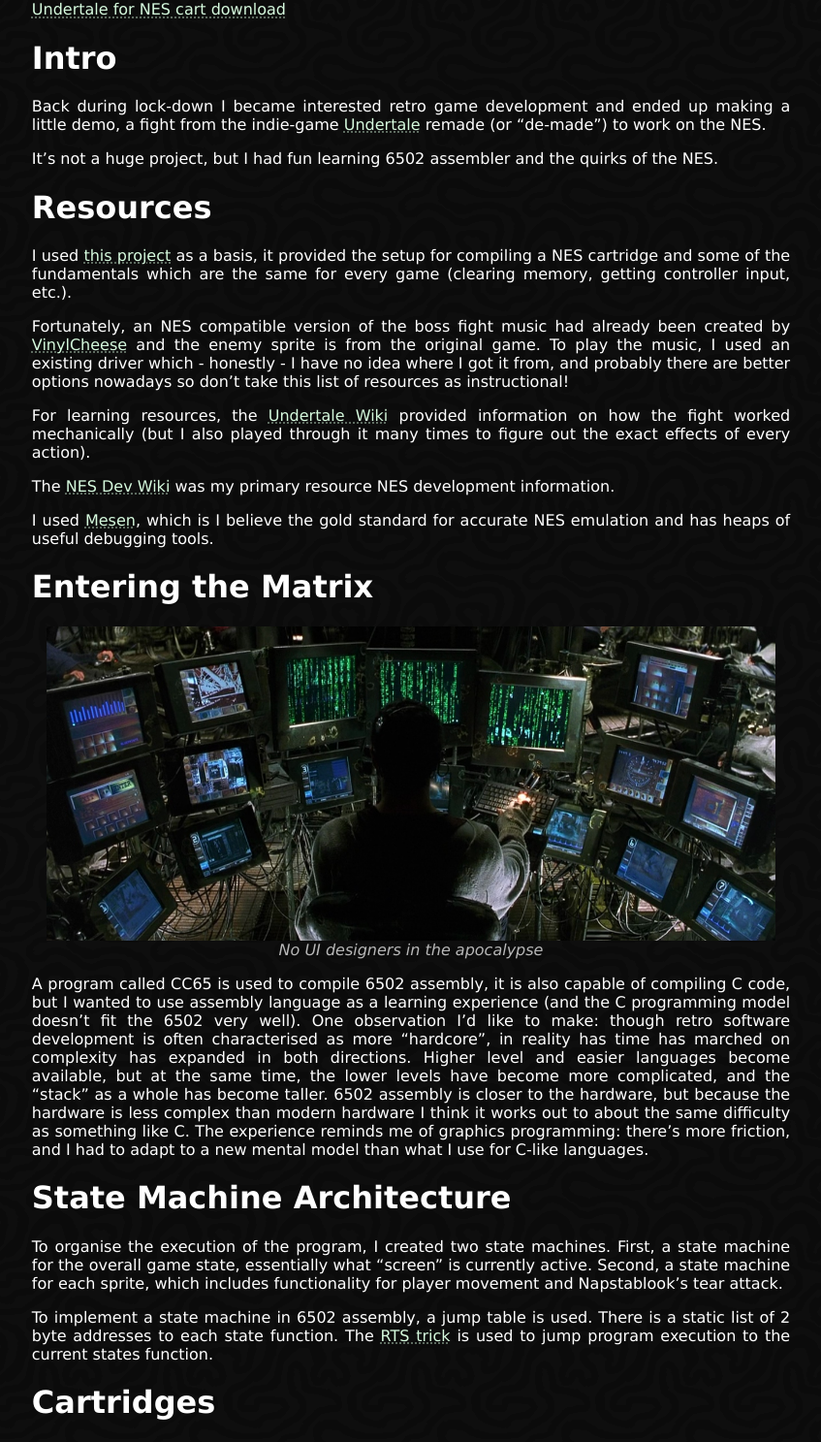
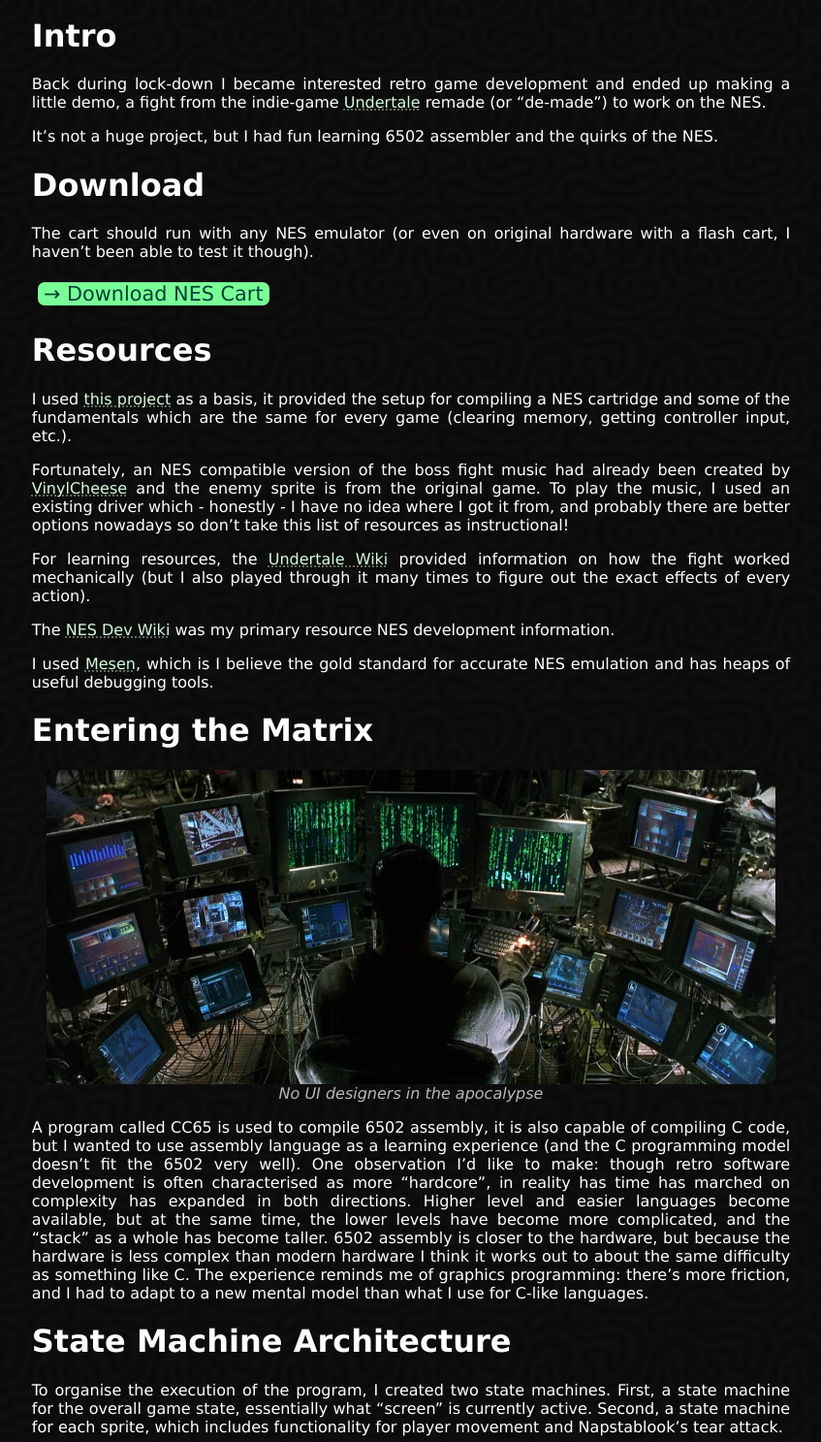
Before and after one commit to CyborgCabbage/cyborgcabbage.github.io, a Jekyll site: the page built from _posts/project/2021-01-10-undertale-nes.md, in a window 1280 px wide, cut to the strip 402-1889 px from the top of the page. Shown: the whole strip at 97% size, without its empty margins (216-1063 px from the left). Built offline with Jekyll 4.4.1, drawn with Linux system fonts in a browser that asks for light colours.

Commit message:
Better links

```diff
--- a/_includes/header.html
+++ b/_includes/header.html
@@ -1,6 +1,6 @@
 <header>
   <div class="content">
     <a id="header-name" href="/"><h1>Finlay Laidlaw</h1></a>
-    <a id="header-download" href="{{ site.url }}/assets/downloads/about/FinlayLaidlaw_CV.pdf">⇓ Download CV ⇓</a>
+    <a class="button-link" href="{{ site.url }}/assets/downloads/about/FinlayLaidlaw_CV.pdf">⇓ Download CV ⇓</a>
   </div>
 </header>
--- a/_posts/project/2021-01-10-undertale-nes.md
+++ b/_posts/project/2021-01-10-undertale-nes.md
@@ -8,13 +8,17 @@ The date on the post is when the project was completed in 2021, but this post is
 
 {% youtube "https://www.youtube.com/watch?v=YcA3_L7Kndo" %}
 
-[Undertale for NES cart download]({{ site.url }}/assets/downloads/undertale-nes/napstablook.nes)
-
 # Intro
 
 Back during lock-down I became interested retro game development and ended up making a little demo, a fight from the indie-game [Undertale](https://undertale.com/) remade (or "de-made") to work on the NES.
 
 It’s not a huge project, but I had fun learning 6502 assembler and the quirks of the NES.
+
+# Download
+
+The cart should run with any NES emulator (or even on original hardware with a flash cart, I haven't been able to test it though).
+
+[→ Download NES Cart]({{ site.url }}/assets/downloads/undertale-nes/napstablook.nes){:.button-link}
 
 # Resources
 
--- a/_sass/main.scss
+++ b/_sass/main.scss
@@ -141,17 +141,19 @@ figcaption {
 	display: none;
 }
 
-#header-download {
-  background-color: $link-color;
+.button-link {
+  background-color: $hover-color;
   color: $bar-color;
-  margin: 0;
+  margin: 6px;
   padding: 0 0.3em;
   font-size: 130%;
   border-radius: 7px;
   text-decoration: none;
+  display: inline flow-root;
 }
-#header-download:hover {
-  background-color: $hover-color;
+.button-link:hover {
+  background-color: $link-color;
+  color: $bar-color;
 }
 
 .quote {
```
Also changed, not shown: _posts/project/2026-05-09-honours.md (+2 -2 lines).
